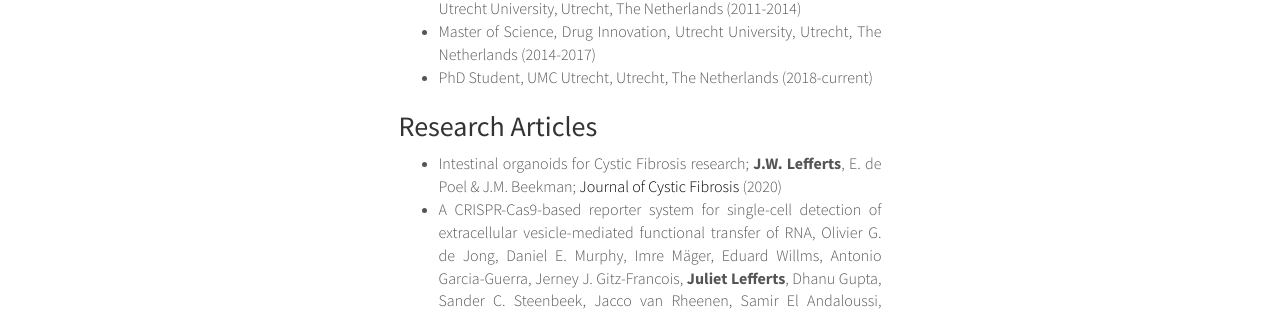
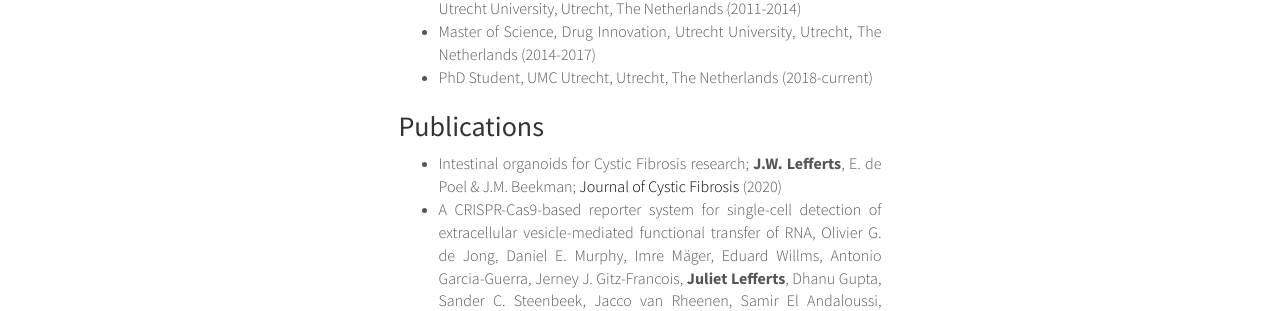
Before and after one commit to UMCU-BeekmanLab/umcu-beekmanlab.github.io, a Jekyll site: the page built from team/julietlefferts.md, in a window 1280 px wide and 1289 px high. Shown: the part 800-1111 px from the top of the window. Built offline with Jekyll 4.4.1, drawn with Linux system fonts in a browser that asks for light colours; nearby versions of some CDN libraries.

Commit message:
changed to publications

```diff
--- a/team/julietlefferts.md
+++ b/team/julietlefferts.md
@@ -22,6 +22,6 @@ Juliet: "I enjoy working at the Beekman lab because I can perform molecular rese
 - Master of Science, Drug Innovation, Utrecht University, Utrecht, The Netherlands (2014-2017)
 - PhD Student, UMC Utrecht, Utrecht, The Netherlands (2018-current)
 
-### Research Articles
+### Publications
 - Intestinal organoids for Cystic Fibrosis research; **J.W. Lefferts**, E. de Poel & J.M. Beekman; [Journal of Cystic Fibrosis](https://www-sciencedirect-com.proxy.library.uu.nl/science/article/pii/S1569199319309646) (2020)
 - A CRISPR-Cas9-based reporter system for single-cell detection of extracellular vesicle-mediated functional transfer of RNA, Olivier G. de Jong, Daniel E. Murphy, Imre Mäger, Eduard Willms, Antonio Garcia-Guerra, Jerney J. Gitz-Francois, **Juliet Lefferts**, Dhanu Gupta, Sander C. Steenbeek, Jacco van Rheenen, Samir El Andaloussi, Raymond M. Schiffelers, Matthew J. A. Wood & Pieter Vader; [Nature Communications](https://www-nature-com.proxy.library.uu.nl/articles/s41467-020-14977-8) (2020)
```
